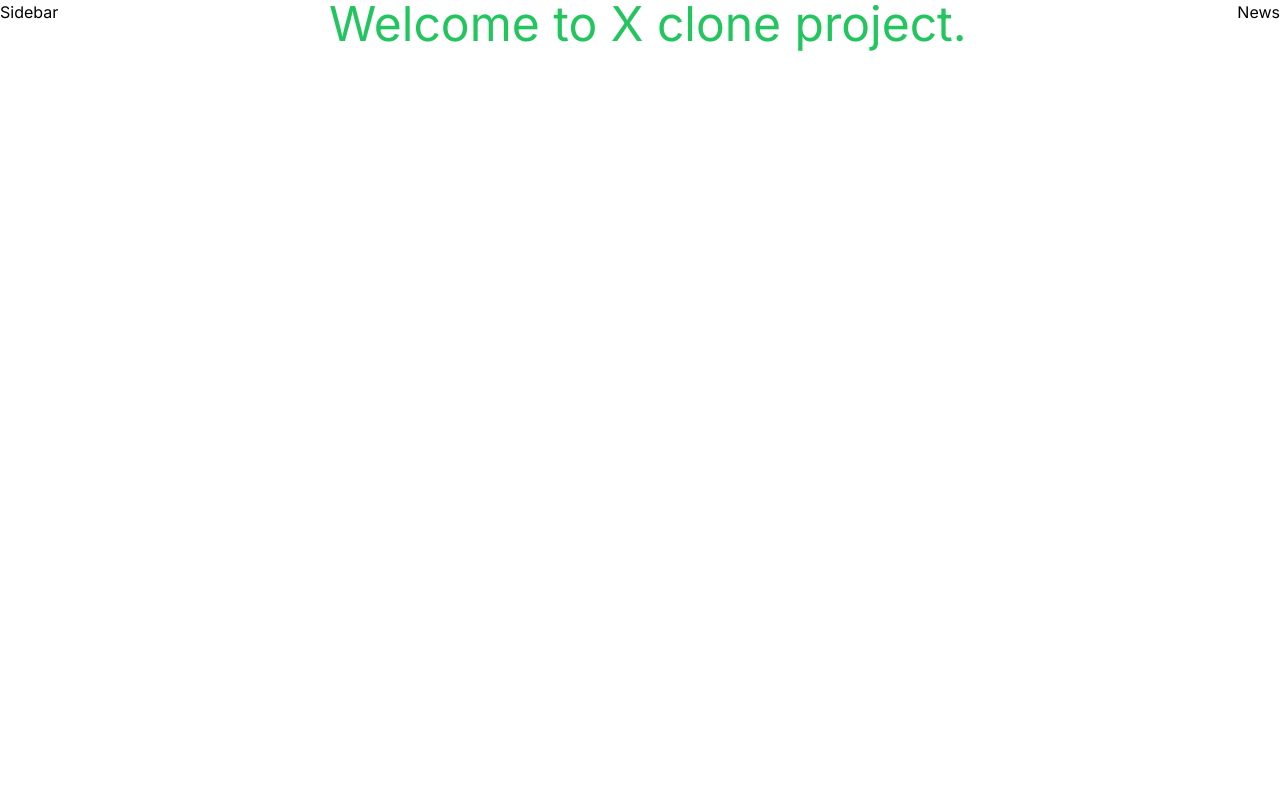
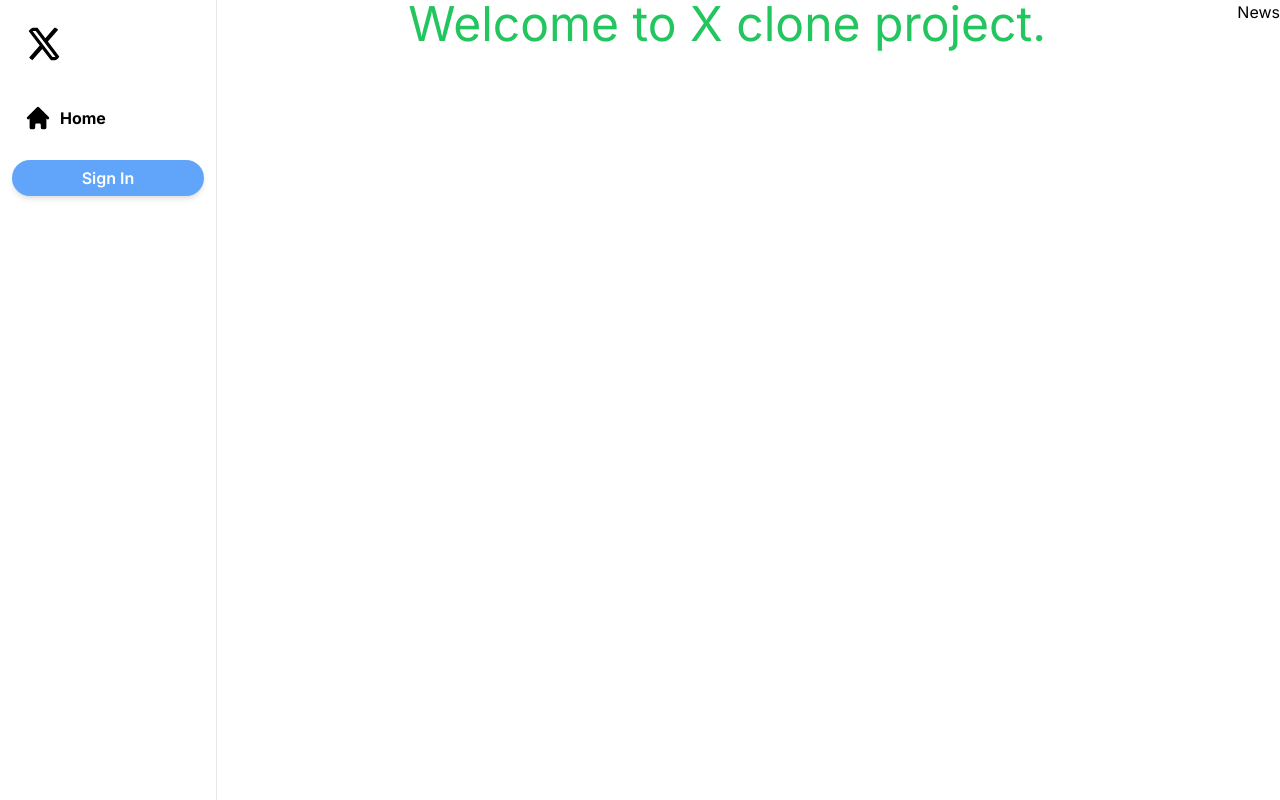
Before and after one commit to mobashirul-alam/x-clone, a Next.js app: page / in a window 1280 px wide. Built offline with nearby package versions, Linux system fonts and the light colour scheme.

Commit message:
Sidebar updated

```diff
--- a/src/app/layout.js
+++ b/src/app/layout.js
@@ -15,7 +15,7 @@
         <html lang="en">
             <body className={inter.className}>
                 <div className="flex justify-between max-w-7xl mx-auto">
-                    <div>
+                    <div className="hidden sm:inline border-r h-screen">
                         <Sidebar />
                     </div>
                     <div>{children}</div>
--- a/src/components/Sidebar.jsx
+++ b/src/components/Sidebar.jsx
@@ -1,5 +1,24 @@
+import Link from "next/link";
+import { FaXTwitter } from "react-icons/fa6";
+import { HiHome } from "react-icons/hi";
 const Sidebar = () => {
-    return <div>Sidebar</div>;
+    return (
+        <div className="flex flex-col gap-4 p-3">
+            <Link href={"/"}>
+                <FaXTwitter className="w-16 h-16 cursor-pointer p-3 hover:bg-gray-100 rounded-full transition-all duration-200" />
+            </Link>
+            <Link
+                href={"/"}
+                className="flex items-center p-3 hover:bg-gray-100 rounded-full transition-all duration-200 gap-2 w-fit"
+            >
+                <HiHome className="w-7 h-7" />
+                <span className="font-bold hidden lg:inline">Home</span>
+            </Link>
+            <button className="bg-blue-400 text-white font-semibold rounded-full hover:brightness-95 transition-all duration-200 w-48 h-9 shadow-md hidden lg:inline">
+                Sign In
+            </button>
+        </div>
+    );
 };
 
 export default Sidebar;
```
Also changed, not shown: package.json (+5 -4 lines), 1 other file (tests, documents, lock files or other folders).
